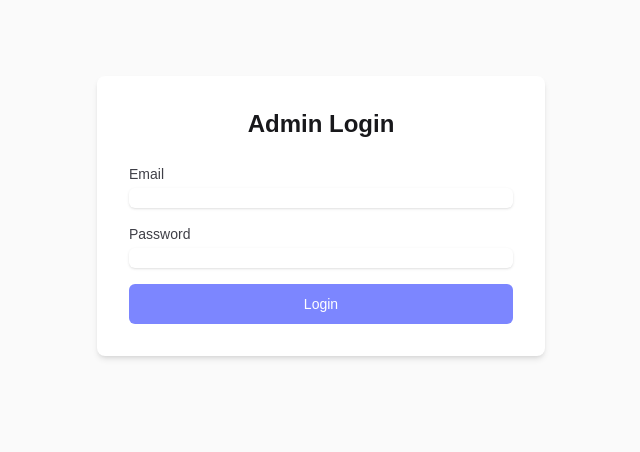
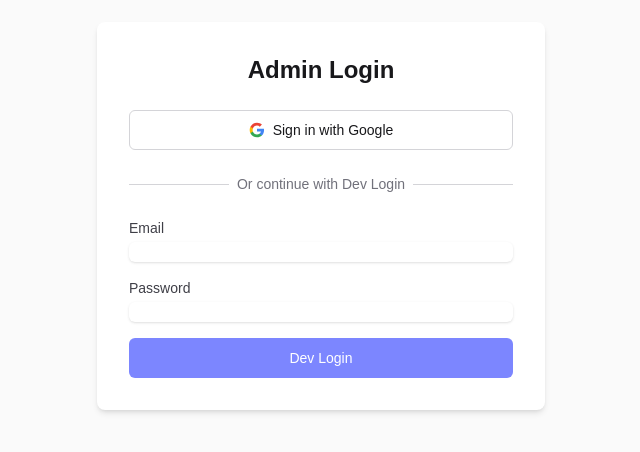
Before and after one commit to detianitatibs/shanari-antigravity, a Next.js app in the folder web/: page /admin/login in a window 1280 px wide. Shown: the part 184-636 px from the top of the page, without its empty margins (319-959 px from the left). Built offline with nearby package versions, Linux system fonts and the light colour scheme.

Commit message:
Add sso by next-auth

```diff
--- a/web/app/(admin)/admin/login/page.tsx
+++ b/web/app/(admin)/admin/login/page.tsx
@@ -1,7 +1,7 @@
 'use client';
 
 import { useState } from 'react';
-import { useRouter } from 'next/navigation';
+import { signIn } from 'next-auth/react';
 import { Button } from '../../../../components/atoms/Button';
 import { Input } from '../../../../components/atoms/Input';
 
@@ -9,26 +9,45 @@ export default function LoginPage() {
     const [email, setEmail] = useState('');
     const [password, setPassword] = useState('');
     const [error, setError] = useState('');
-    const router = useRouter();
+    const [isLoading, setIsLoading] = useState(false);
 
-    const handleSubmit = async (e: React.FormEvent) => {
+    // Check if we are in development mode
+    // Note: In a real app, you might want to pass this via env var or server component prop
+    // For client-side check, process.env.NODE_ENV is available at build time
+    const isDev = process.env.NODE_ENV !== 'production';
+
+    const handleCredentialsLogin = async (e: React.FormEvent) => {
         e.preventDefault();
         setError('');
+        setIsLoading(true);
 
         try {
-            const res = await fetch('/api/auth/login', {
-                method: 'POST',
-                headers: { 'Content-Type': 'application/json' },
-                body: JSON.stringify({ email, password }),
+            const result = await signIn('credentials', {
+                email,
+                password,
+                redirect: false,
             });
 
-            if (!res.ok) {
-                throw new Error('Invalid credentials');
+            if (result?.error) {
+                setError('Invalid credentials');
+            } else {
+                // Redirect handled by middleware or client-side router
+                window.location.href = '/admin';
             }
+        } catch {
+            setError('An error occurred during login');
+        } finally {
+            setIsLoading(false);
+        }
+    };
 
-            router.push('/admin');
+    const handleGoogleLogin = async () => {
+        setIsLoading(true);
+        try {
+            await signIn('google', { callbackUrl: '/admin' });
         } catch {
-            setError('Invalid email or password');
+            setError('Failed to start Google login');
+            setIsLoading(false);
         }
     };
 
@@ -38,7 +57,52 @@ export default function LoginPage() {
                 <h1 className="mb-6 text-center text-2xl font-bold text-zinc-900">
                     Admin Login
                 </h1>
-                <form onSubmit={handleSubmit} className="space-y-4">
+
+                <div className="space-y-6">
+                    {/* Google Login - Always available in Prod, optional in Dev */}
+                    <div>
+                        <Button
+                            onClick={handleGoogleLogin}
+                            className="w-full bg-white text-zinc-900 border border-zinc-300 hover:bg-zinc-50"
+                            disabled={isLoading}
+                        >
+                            <svg className="mr-2 h-4 w-4" viewBox="0 0 24 24">
+                                <path
+                                    d="M22.56 12.25c0-.78-.07-1.53-.2-2.25H12v4.26h5.92c-.26 1.37-1.04 2.53-2.21 3.31v2.77h3.57c2.08-1.92 3.28-4.74 3.28-8.09z"
+                                    fill="#4285F4"
+                                />
+                                <path
+                                    d="M12 23c2.97 0 5.46-.98 7.28-2.66l-3.57-2.77c-.98.66-2.23 1.06-3.71 1.06-2.86 0-5.29-1.93-6.16-4.53H2.18v2.84C3.99 20.53 7.7 23 12 23z"
+                                    fill="#34A853"
+                                />
+                                <path
+                                    d="M5.84 14.09c-.22-.66-.35-1.36-.35-2.09s.13-1.43.35-2.09V7.07H2.18C1.43 8.55 1 10.22 1 12s.43 3.45 1.18 4.93l2.85-2.22.81-.62z"
+                                    fill="#FBBC05"
+                                />
+                                <path
+                                    d="M12 5.38c1.62 0 3.06.56 4.21 1.64l3.15-3.15C17.45 2.09 14.97 1 12 1 7.7 1 3.99 3.47 2.18 7.07l3.66 2.84c.87-2.6 3.3-4.53 6.16-4.53z"
+                                    fill="#EA4335"
+                                />
+                            </svg>
+                            Sign in with Google
+                        </Button>
+                    </div>
+
+                    {/* Dev Login - Only available in Dev */}
+                    {isDev && (
+                        <>
+                            <div className="relative">
+                                <div className="absolute inset-0 flex items-center">
+                                    <div className="w-full border-t border-zinc-300" />
+                                </div>
+                                <div className="relative flex justify-center text-sm">
+                                    <span className="bg-white px-2 text-zinc-500">
+                                        Or continue with Dev Login
+                                    </span>
+                                </div>
+                            </div>
+
+                            <form onSubmit={handleCredentialsLogin} className="space-y-4">
                                 <Input
                                     label="Email"
                                     type="email"
@@ -54,10 +118,13 @@ export default function LoginPage() {
                                     required
                                 />
                                 {error && <p className="text-sm text-red-600">{error}</p>}
-                    <Button type="submit" className="w-full">
-                        Login
+                                <Button type="submit" className="w-full" disabled={isLoading}>
+                                    {isLoading ? 'Logging in...' : 'Dev Login'}
                                 </Button>
                             </form>
+                        </>
+                    )}
+                </div>
             </div>
         </div>
     );
--- /dev/null
+++ b/web/app/api/auth/[...nextauth]/route.ts
@@ -0,0 +1,2 @@
+import { handlers } from "../../../../auth" // Referring to the auth.ts we just created
+export const { GET, POST } = handlers
--- /dev/null
+++ b/web/auth.ts
@@ -0,0 +1,108 @@
+import NextAuth from 'next-auth';
+import Google from 'next-auth/providers/google';
+import Credentials from 'next-auth/providers/credentials';
+import { AppDataSource } from './lib/db/data-source';
+import { AdminUser } from './lib/db/entities/AdminUser';
+
+export const { handlers, signIn, signOut, auth } = NextAuth({
+    providers: [
+        Google,
+        Credentials({
+            name: 'Dev Login',
+            credentials: {
+                email: { label: 'Email', type: 'email' },
+                password: { label: 'Password', type: 'password' },
+            },
+            authorize: async (credentials) => {
+                // Only allow credentials login in development
+                if (process.env.NODE_ENV === 'production') {
+                    return null;
+                }
+
+                const email = credentials.email as string;
+                const password = credentials.password as string;
+
+                // Simple mock check matching previous implementation
+                if (password === 'admin123') {
+                    // Check if user exists in DB (optional for dev, but good practice)
+                    if (!AppDataSource.isInitialized) {
+                        await AppDataSource.initialize();
+                    }
+                    const userRepo = AppDataSource.getRepository(AdminUser);
+                    const user = await userRepo.findOneBy({ email });
+
+                    if (user) {
+                        return {
+                            id: user.id.toString(),
+                            email: user.email,
+                            name: user.name,
+                        };
+                    }
+                }
+                return null;
+            },
+        }),
+    ],
+    callbacks: {
+        async signIn({ user, account }) {
+            if (account?.provider === 'google') {
+                if (!user.email) return false;
+
+                try {
+                    if (!AppDataSource.isInitialized) {
+                        await AppDataSource.initialize();
+                    }
+                    const userRepo = AppDataSource.getRepository(AdminUser);
+                    let dbUser = await userRepo.findOneBy({ email: user.email });
+
+                    // Allow access if email matches ADMIN_EMAIL env var
+                    // If user doesn't exist in DB, create them
+                    const adminEmail = process.env.ADMIN_EMAIL;
+                    if (!dbUser && adminEmail && user.email === adminEmail) {
+                        console.log(`Auto-registering admin user: ${user.email}`);
+                        dbUser = userRepo.create({
+                            email: user.email,
+                            name: user.name || 'Admin',
+                            googleUid: account.providerAccountId,
+                        });
+                        await userRepo.save(dbUser);
+                    }
+
+                    if (!dbUser) {
+                        console.log(`Access denied for ${user.email}: Not in admin_users table`);
+                        return false;
+                    }
+
+                    // Update google_uid if not set
+                    if (!dbUser.googleUid && account.providerAccountId) {
+                        dbUser.googleUid = account.providerAccountId;
+                        await userRepo.save(dbUser);
+                    }
+
+                    // Map DB ID to user object for session callback
+                    user.id = dbUser.id.toString();
+                    return true;
+                } catch (error) {
+                    console.error('Error in signIn callback:', error);
+                    return false;
+                }
+            }
+            return true; // Allow credentials login
+        },
+        async jwt({ token, user }) {
+            if (user) {
+                token.id = user.id;
+            }
+            return token;
+        },
+        async session({ session, token }) {
+            if (session.user && token.id) {
+                session.user.id = token.id as string;
+            }
+            return session;
+        },
+    },
+    pages: {
+        signIn: '/admin/login',
+    },
+});
--- a/web/package.json
+++ b/web/package.json
@@ -21,6 +21,7 @@
     "jose": "^6.1.2",
     "mime": "^4.1.0",
     "next": "16.0.3",
+    "next-auth": "^5.0.0-beta.30",
     "react": "19.2.0",
     "react-dom": "19.2.0",
     "react-markdown": "^10.1.0",
```
Also changed, not shown: web/proxy.ts (+18 -29 lines), 2 other files (tests, documents, lock files or other folders). Lines whose indentation alone changed are shown as unchanged.
